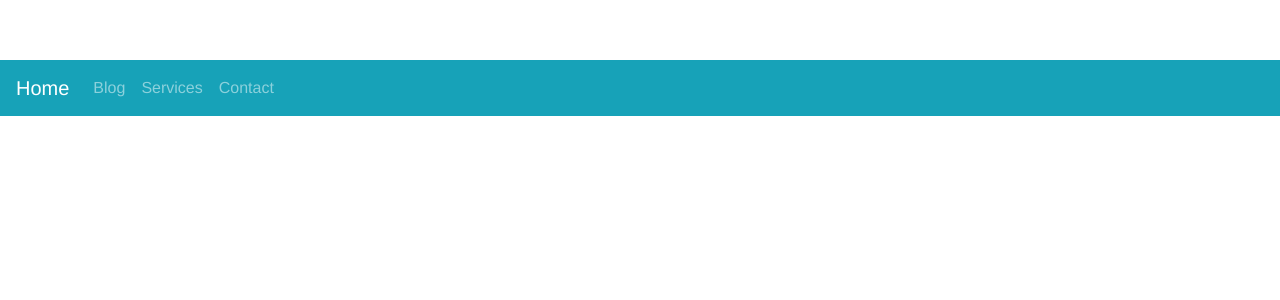
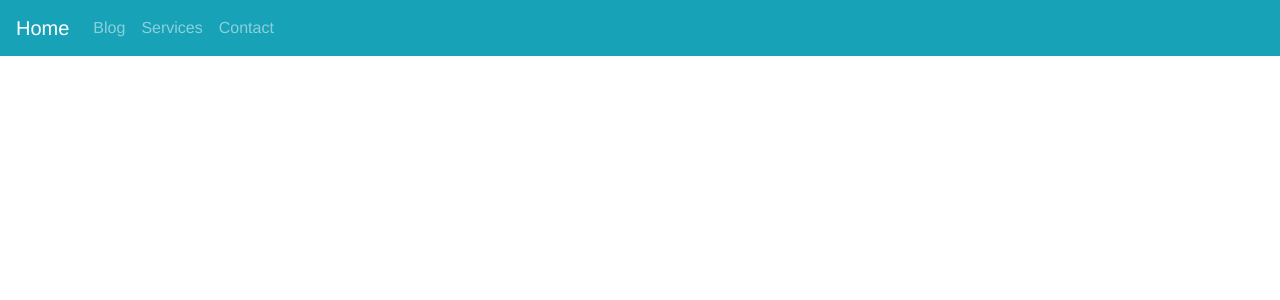
Before and after one commit to BenjaminKyamanywa/vue-router-baseline, a Vue app: page / in a window 1280 px wide. Shown: the top 300 px of the page. Built offline with nearby package versions, Linux system fonts and the light colour scheme.

Commit message:
updated navbar to top os screen on home view

```diff
--- a/src/App.vue
+++ b/src/App.vue
@@ -1,10 +1,8 @@
 <template>
   <div id="app">
-    <div id="nav">
-      <router-link to="/"></router-link>
-      <router-link to="/about"></router-link>
+    <div>
+      <router-view/>
     </div>
-    <router-view/>
   </div>
 </template>
 
@@ -17,16 +15,4 @@
   color: #2c3e50;
 }
 
-#nav {
-  padding: 30px;
-
-  a {
-    font-weight: bold;
-    color: #2c3e50;
-
-    &.router-link-exact-active {
-      color: #42b983;
-    }
-  }
-}
 </style>
```
